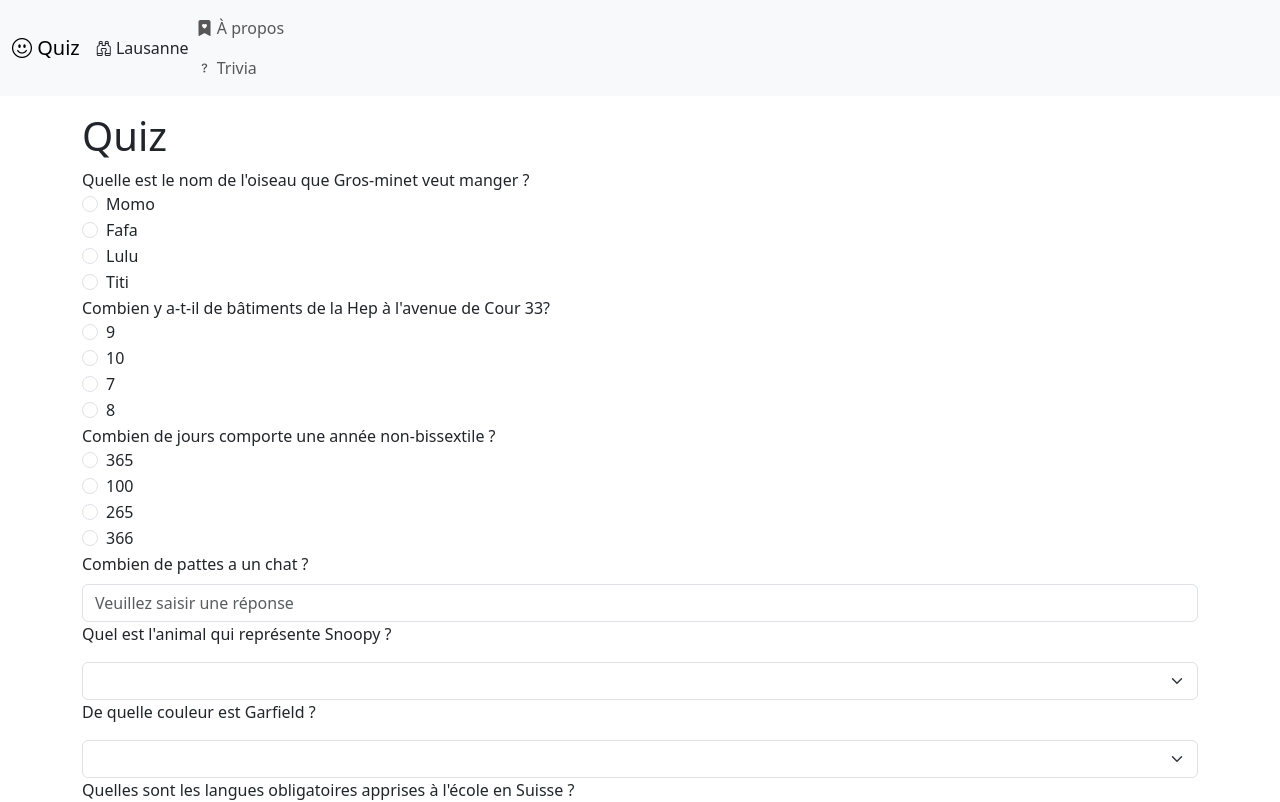
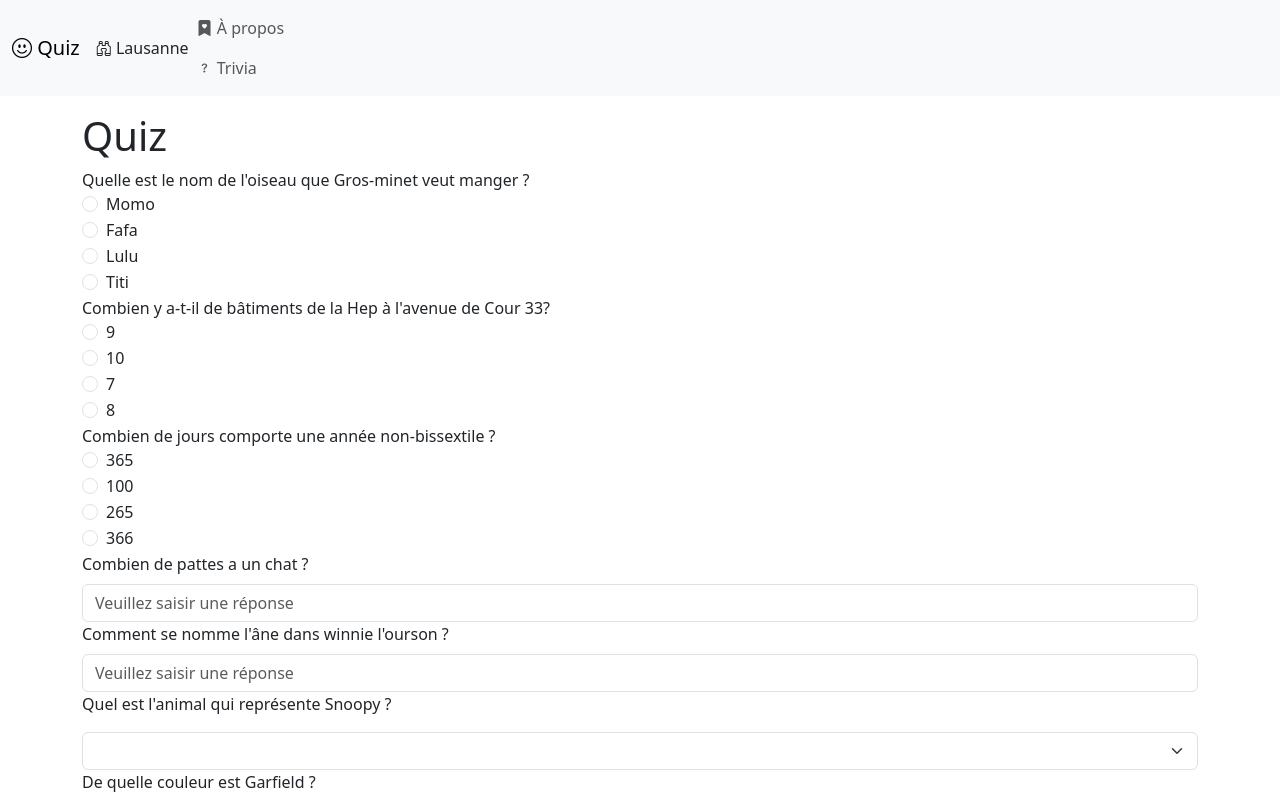
Before and after one commit to hepl-bs21inf5/sem07-project-emiliewermelinger, a Vue app: page / in a window 1280 px wide. Shown: the top 802 px of the page. Built offline with nearby package versions, Linux system fonts and the light colour scheme.

Commit message:
questionssupplementaires

```diff
--- a/src/components/QuizForm.vue
+++ b/src/components/QuizForm.vue
@@ -113,6 +113,14 @@ onMounted(() => {
 
     />
 
+    <QuestionText
+      id="bouriquet"
+      v-model="questionStates[3]"
+      answer="['bouriquet', 'Bouriquet']"
+      text="Comment se nomme l'âne dans winnie l'ourson ?"
+      answer-detail="Il s'appelle Bouriquet"
+      />
+
     <QuestionSelect
       id="chien"
       v-model="questionStates[4]"
--- a/src/views/AboutView.vue
+++ b/src/views/AboutView.vue
@@ -2,11 +2,11 @@
   <div class="container mt-3">
     <h1>À propos</h1>
     <p>
-      Lorem ipsum dolor sit amet, consectetur adipiscing elit. Sed do eiusmod tempor incididunt ut
-      labore et dolore magna aliqua. Ut enim ad minim veniam, quis nostrud exercitation ullamco
-      laboris nisi ut aliquip ex ea commodo consequat. Duis aute irure dolor in reprehenderit in
-      voluptate velit esse cillum dolore eu fugiat nulla pariatur. Excepteur sint occaecat cupidatat
-      non proident, sunt in culpa qui officia deserunt mollit anim id est laborum.
+     Ce site internet sous forme de quiz a été créer dans le cadre d'un projet informatique.
+     Il propose différents types de questions (choix multiples, questions ouvertes).
+     Le but de ce quiz était de pouvoir le créer entièrement puis pas la suite de le réutiliser si besoin dans les révisions pour d'autres matières.
+
+     Il comporte trois quiz différents. Un quiz sur Lausanne, un quiz fait de questions aléatoires (trivia) et un dernier quiz fait de questions de toutes sortes.
     </p>
   </div>
 </template>
```
